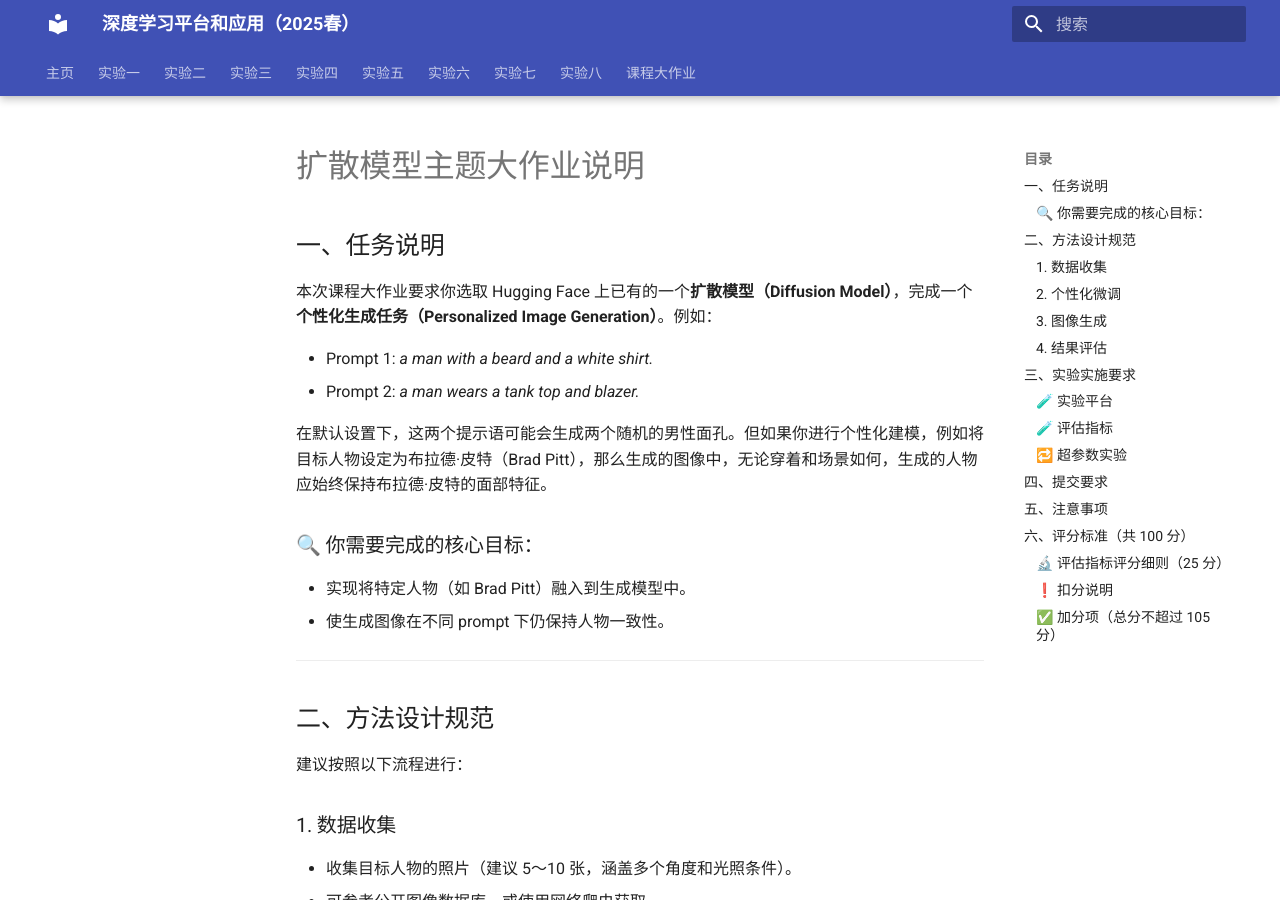
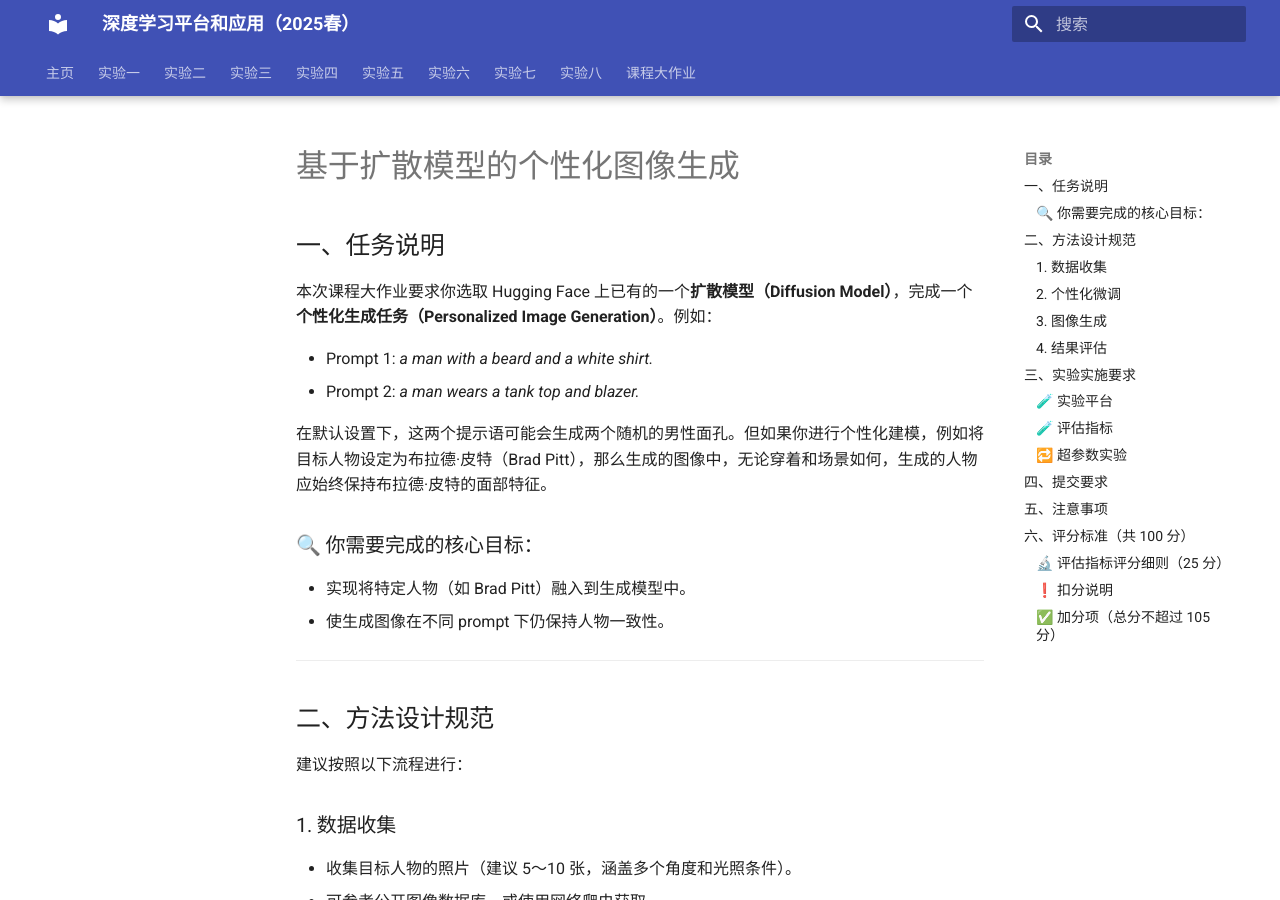
Before and after one commit to zhiweinju/nju-dl-lab-2025spring, an MkDocs documentation site: the page built from docs/final/projects/NJU_DL2025_project_diffusion.md, in a window 1280 px wide and 900 px high. Built offline with MkDocs 1.6.1 and Material for MkDocs 9.7.7, drawn with Linux system fonts in a browser that asks for light colours; a style sheet for code colours, icons or effects is not loaded.

Commit message:
Update NJU_DL2025_project_diffusion.md

```diff
--- a/docs/final/projects/NJU_DL2025_project_diffusion.md
+++ b/docs/final/projects/NJU_DL2025_project_diffusion.md
@@ -1,4 +1,4 @@
-# 扩散模型主题大作业说明
+# 基于扩散模型的个性化图像生成
 
 ## 一、任务说明
 
```
